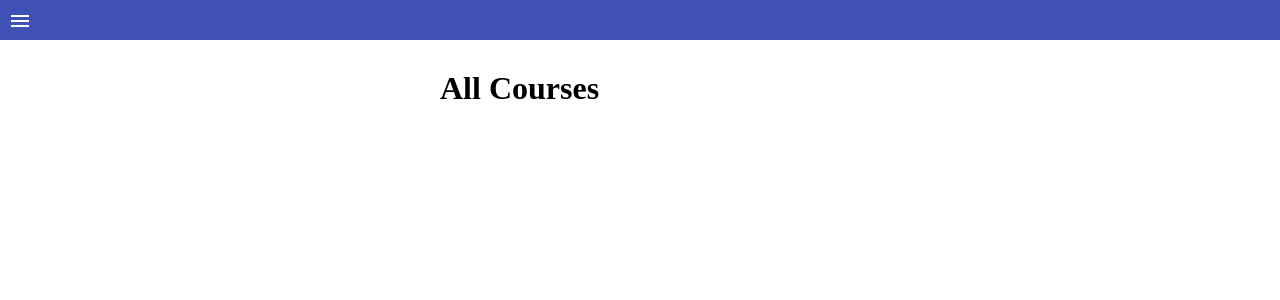
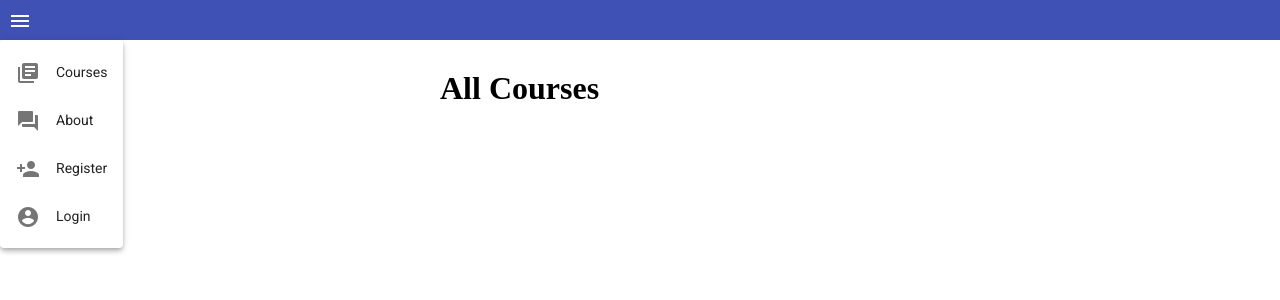
Before and after one commit to bjullien/angular-material-course, an Angular app: page / in a window 1280 px wide. Both pictures are taken after a click on the button "menu". Shown: the top 300 px of the page. Built offline with nearby package versions, Linux system fonts and the light colour scheme.

Commit message:
8. Material Dropdown Navigation Menu - Step-by-Step Implementation

```diff
--- a/src/app/top-menu/top-menu.component.html
+++ b/src/app/top-menu/top-menu.component.html
@@ -1,5 +1,28 @@
-<button mat-icon-button>
+<button mat-icon-button [matMenuTriggerFor]="menu">
   <!-- hamburger menu icon :) -->
   <!-- see https://material.io/resources/icons/?search=menu&style=baseline -->
   <mat-icon>menu</mat-icon>
 </button>
+
+<!--
+  #menu
+    is a template reference, can be used here to refere our <mat-menu>
+-->
+<mat-menu #menu>
+  <button mat-menu-item routerLink="/">
+    <mat-icon>library_books</mat-icon>
+    <span>Courses</span>
+  </button>
+  <button mat-menu-item routerLink="about">
+    <mat-icon>question_answer</mat-icon>
+    <span>About</span>
+  </button>
+  <button mat-menu-item>
+    <mat-icon>person_add</mat-icon>
+    <span>Register</span>
+  </button>
+  <button mat-menu-item>
+    <mat-icon>account_circle</mat-icon>
+    <span>Login</span>
+  </button>
+</mat-menu>
```
